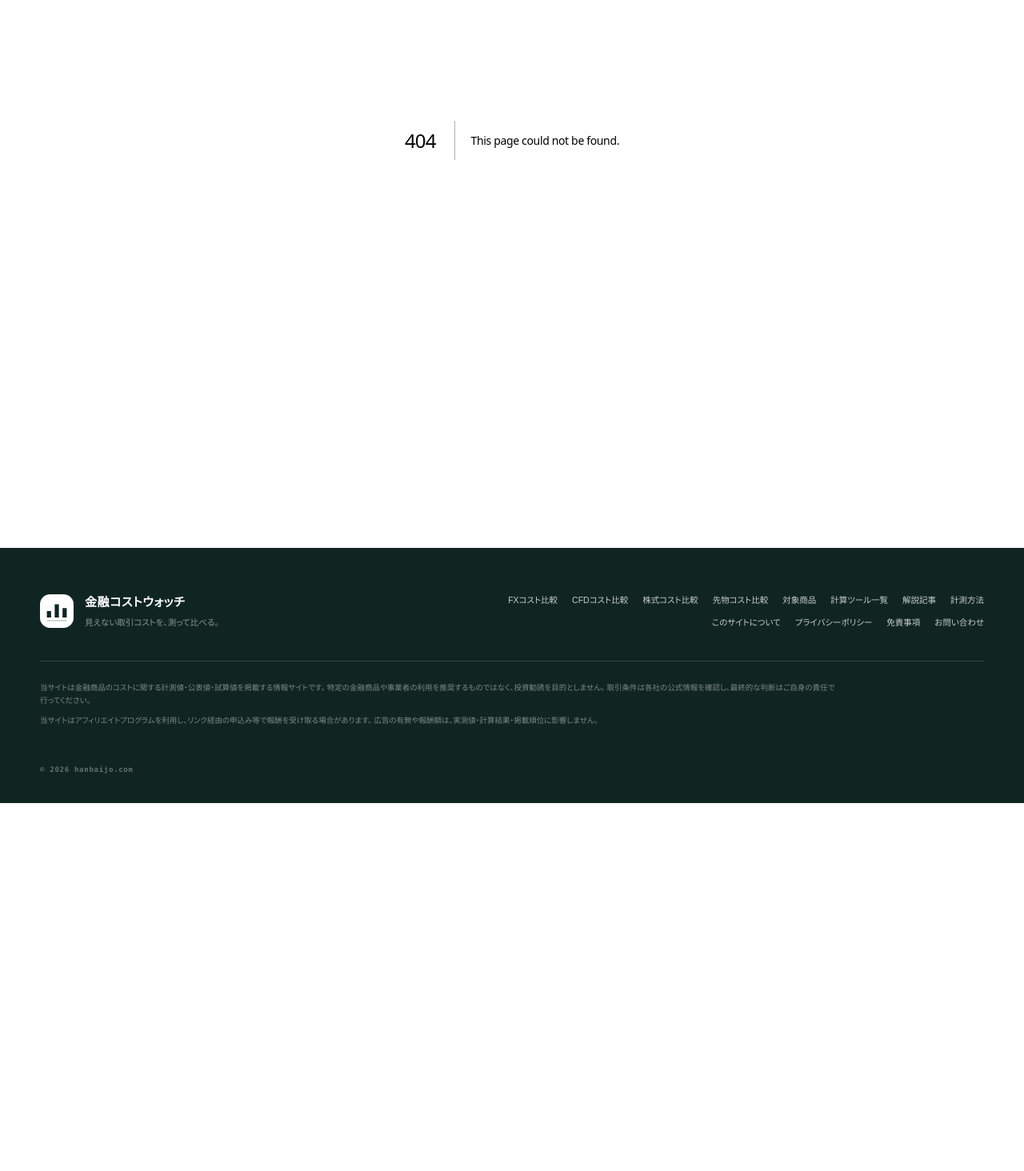
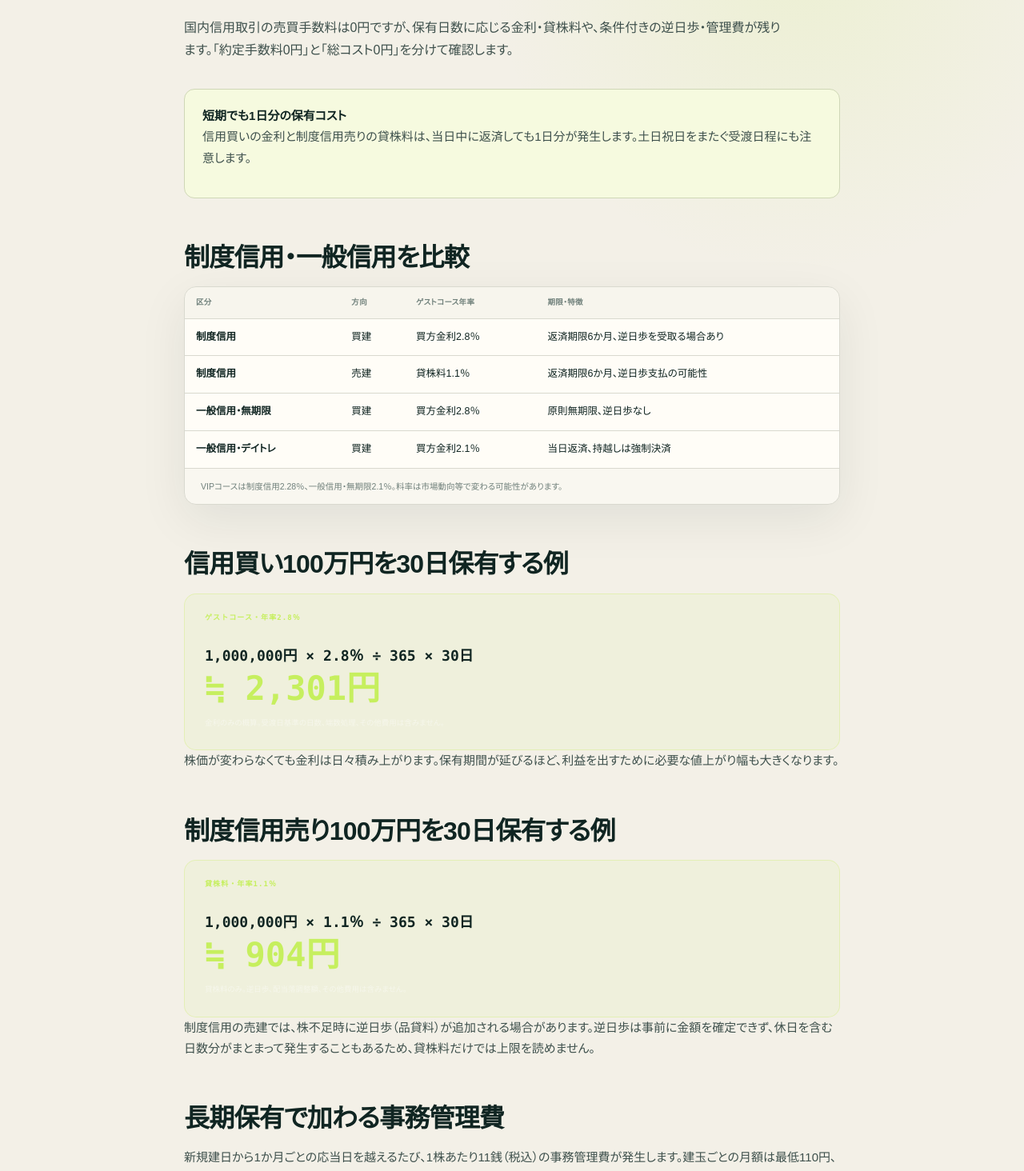
Before and after one commit to mrok18/hanbaijo, a Next.js app: page /articles/dmm-kabu-margin-trading-cost in a window 1280 px wide. Before the commit this address had no page. Shown: the part 302-1766 px from the top of the page at 80% size. Before the commit the page ends 1306 px from the top, so only its background shows below. Built offline with nearby package versions, Linux system fonts and the light colour scheme.

Commit message:
Add DMM Kabu margin trading cost guide

```diff
--- /dev/null
+++ b/app/articles/dmm-kabu-margin-trading-cost/page.tsx
@@ -0,0 +1,76 @@
+import Link from 'next/link';
+import AffiliateOfferCard from '@/components/AffiliateOfferCard';
+import { AFFILIATE_OFFERS } from '@/lib/affiliates';
+
+export const metadata = {
+  title: 'DMM 株の信用取引手数料は無料？金利・貸株料・逆日歩を計算',
+  description: 'DMM 株の国内信用取引について、0円の売買手数料と、買方金利、貸株料、逆日歩、事務管理費、名義書換料、デイトレ強制決済を整理します。',
+};
+
+const faq = [
+  { q: 'DMM 株の国内信用取引は本当に手数料無料ですか？', a: '通常の国内信用取引手数料は約定金額にかかわらず0円です。ただし、金利、貸株料、逆日歩、事務管理費、名義書換料などは別に発生します。' },
+  { q: '信用買いを当日中に返済しても金利はかかりますか？', a: 'かかります。DMM 株の公式案内では、日計り取引でも1日分の買方金利が発生します。' },
+  { q: 'デイトレ信用を翌日に持ち越すとどうなりますか？', a: '当日中に返済されない建玉は翌営業日に強制返済され、1約定につき3,300円（税込）の手数料がかかります。' },
+] as const;
+
+export default function Page() {
+  const jsonLd = { '@context': 'https://schema.org', '@graph': [
+    { '@type': 'Article', headline: metadata.title, description: metadata.description, datePublished: '2026-09-09', dateModified: '2026-09-09', mainEntityOfPage: 'https://hanbaijo.com/articles/dmm-kabu-margin-trading-cost', author: { '@type': 'Organization', name: '金融コストウォッチ' }, publisher: { '@type': 'Organization', name: '金融コストウォッチ' } },
+    { '@type': 'FAQPage', mainEntity: faq.map((item) => ({ '@type': 'Question', name: item.q, acceptedAnswer: { '@type': 'Answer', text: item.a } })) },
+  ] };
+
+  return <article>
+    <script type="application/ld+json" dangerouslySetInnerHTML={{ __html: JSON.stringify(jsonLd).replace(/</g, '\\u003c') }} />
+    <p className="page-kicker">DMM KABU / MARGIN COST</p>
+    <h1>DMM 株の信用取引コスト<br />無料手数料の外側を計算</h1>
+    <p className="lede">国内信用取引の売買手数料は0円ですが、保有日数に応じる金利・貸株料や、条件付きの逆日歩・管理費が残ります。「約定手数料0円」と「総コスト0円」を分けて確認します。</p>
+
+    <div className="callout"><strong>短期でも1日分の保有コスト</strong><p>信用買いの金利と制度信用売りの貸株料は、当日中に返済しても1日分が発生します。土日祝日をまたぐ受渡日程にも注意します。</p></div>
+
+    <h2>制度信用・一般信用を比較</h2>
+    <div className="data-panel"><div className="table-scroll"><table className="rates comparison-table"><thead><tr><th>区分</th><th>方向</th><th>ゲストコース年率</th><th>期限・特徴</th></tr></thead><tbody>
+      <tr><td className="ex-name">制度信用</td><td>買建</td><td>買方金利2.8％</td><td>返済期限6か月、逆日歩を受取る場合あり</td></tr>
+      <tr><td className="ex-name">制度信用</td><td>売建</td><td>貸株料1.1％</td><td>返済期限6か月、逆日歩支払の可能性</td></tr>
+      <tr><td className="ex-name">一般信用・無期限</td><td>買建</td><td>買方金利2.8％</td><td>原則無期限、逆日歩なし</td></tr>
+      <tr><td className="ex-name">一般信用・デイトレ</td><td>買建</td><td>買方金利2.1％</td><td>当日返済、持越しは強制決済</td></tr>
+    </tbody></table></div><p className="panel-note">VIPコースは制度信用2.28％、一般信用・無期限2.1％。料率は市場動向等で変わる可能性があります。</p></div>
+
+    <h2>信用買い100万円を30日保有する例</h2>
+    <div className="fx-formula"><span>ゲストコース・年率2.8％</span><strong>1,000,000円 × 2.8％ ÷ 365 × 30日</strong><b>≒ 2,301円</b><small>金利のみの概算。受渡日基準の日数、端数処理、その他費用は含みません。</small></div>
+    <p>株価が変わらなくても金利は日々積み上がります。保有期間が延びるほど、利益を出すために必要な値上がり幅も大きくなります。</p>
+
+    <h2>制度信用売り100万円を30日保有する例</h2>
+    <div className="fx-formula"><span>貸株料・年率1.1％</span><strong>1,000,000円 × 1.1％ ÷ 365 × 30日</strong><b>≒ 904円</b><small>貸株料のみ。逆日歩、配当落調整額、その他費用は含みません。</small></div>
+    <p>制度信用の売建では、株不足時に逆日歩（品貸料）が追加される場合があります。逆日歩は事前に金額を確定できず、休日を含む日数分がまとまって発生することもあるため、貸株料だけでは上限を読めません。</p>
+
+    <h2>長期保有で加わる事務管理費</h2>
+    <p>新規建日から1か月ごとの応当日を越えるたび、1株あたり11銭（税込）の事務管理費が発生します。建玉ごとの月額は最低110円、上限1,100円です。単元株制度の適用を受けない銘柄は1株あたり110円となります。</p>
+    <p>株価が低く株数が多い建玉では、建玉金額だけでなく株数も管理費へ影響します。</p>
+
+    <h2>権利確定日をまたぐ買建の名義書換料</h2>
+    <p>買建玉のまま決算期末等の権利確定日を越えると、名義書換料（権利手数料）が1取引単位あたり55円（税込）かかります。ETF・ETNは1取引単位あたり5.5円（税込）です。</p>
+    <p>配当や株主優待の権利を目的に現物株と信用売りを組み合わせる場合は、貸株料・逆日歩・配当落調整額なども含めて採算を確認します。</p>
+
+    <h2>デイトレ信用の持越しは3,300円</h2>
+    <p>一般信用のデイトレ建玉は当日中の返済が前提です。未返済の建玉は翌営業日に強制返済され、その際は通常の手数料0円の対象外となり、1約定につき3,300円（税込）がかかります。</p>
+    <div className="callout"><strong>引け前に建玉と注文結果を確認</strong><p>返済注文を出しただけでなく、約定して建玉がゼロになったことを確認します。通信障害や値幅制限で約定しないリスクもあります。</p></div>
+
+    <h2>総コストのチェック順</h2>
+    <ol><li>制度信用・一般信用・デイトレの区分を確認</li><li>買建は買方金利、売建は貸株料を日数で計算</li><li>制度信用売りは逆日歩の発生状況を確認</li><li>1か月超なら事務管理費を追加</li><li>権利確定日をまたぐ買建は名義書換料を追加</li><li>配当落調整額、強制決済等の条件付き費用を確認</li></ol>
+
+    <h2>よくある質問</h2>
+    {faq.map((item) => <section key={item.q}><h3>{item.q}</h3><p>{item.a}</p></section>)}
+
+    <section className="article-sources" aria-labelledby="sources"><h2 id="sources">参照した公式資料</h2><ul>
+      <li><a href="https://kabu.dmm.com/jp/margin/outline/" target="_blank" rel="noopener noreferrer">DMM 株「信用取引の商品概要・取引ルール」</a></li>
+      <li><a href="https://kabu.dmm.com/commission/" target="_blank" rel="noopener noreferrer">DMM 株「手数料・信用金利・貸株料」</a></li>
+      <li><a href="https://kabu.dmm.com/start/guide/margin_beginner/cost/" target="_blank" rel="noopener noreferrer">DMM 株「国内信用取引のコスト」</a></li>
+      <li><a href="https://kabu.dmm.com/support/faqs/article/00294/" target="_blank" rel="noopener noreferrer">DMM 株「事務管理費とは」</a></li>
+      <li><a href="https://kabu.dmm.com/support/faqs/article/00293/" target="_blank" rel="noopener noreferrer">DMM 株「名義書換料とは」</a></li>
+    </ul><p>料率と取引条件は2026年9月9日に確認しました。金利、規制、逆日歩等は変動するため、発注前に公式画面と最新書面を確認してください。</p></section>
+
+    <section className="article-affiliate" aria-label="DMM 株の広告"><AffiliateOfferCard offer={AFFILIATE_OFFERS['dmm-kabu']} /><p className="affiliate-disclosure">上記はA8.netの提携広告です。広告報酬は記事内容や評価に影響しません。信用取引は委託保証金を超える損失が生じる可能性があります。</p></section>
+    <p><Link href="/articles/dmm-kabu-domestic-round-trip-fee">現物取引の往復手数料を確認 →</Link></p>
+    <p><Link href="/stocks/dmm-kabu">DMM 株のコストシート →</Link></p>
+  </article>;
+}
--- a/app/articles/posts.ts
+++ b/app/articles/posts.ts
@@ -1,4 +1,5 @@
 export const POSTS = [
+  { slug: 'dmm-kabu-margin-trading-cost', category: '国内株・DMM 株', title: 'DMM 株の信用取引手数料は無料？金利・貸株料・逆日歩を計算', desc: '0円の売買手数料と、買方金利、貸株料、逆日歩、事務管理費、名義書換料、デイトレ強制決済を整理する。' },
   { slug: 'dmm-kabu-ipo-application', category: '国内株・DMM 株', title: 'DMM 株のIPO申込方法｜前受金不要・完全平等抽選と当選後の手順', desc: '抽選時の資金、完全平等抽選、申込上限、当選・補欠当選後の購入意思表示、NISA口座区分を整理する。' },
   { slug: 'dmm-kabu-dividend-receiving-tax', category: '証券・DMM 株', title: 'DMM 株の配当金はいつ・どこに入る？受取方法と税金を整理', desc: '3つの配当金受取方式、入金時期、税率、特定口座の損益通算、NISAで非課税にする条件を整理する。' },
   { slug: 'dmm-kabu-specific-account-tax', category: '証券・DMM 株', title: 'DMM 株の特定口座｜源泉徴収あり・なし・一般口座と確定申告', desc: '3つの口座区分、年間取引報告書、確定申告、区分を変更できる条件、NISAとの違いを整理する。' },
--- a/app/stocks/dmm-kabu/page.tsx
+++ b/app/stocks/dmm-kabu/page.tsx
@@ -5,6 +5,7 @@ import { AFFILIATE_OFFERS } from '@/lib/affiliates';
 export const metadata = { title: 'DMM 株の国内株手数料・コスト', description: 'DMM 株の国内株現物における1注文ごとの手数料と、信用・米国株で異なる条件を公式情報から整理します。' };
 export default function Page() {
   return <StockProviderFactSheet provider={STOCK_PROVIDERS['dmm-kabu']} affiliateOffer={AFFILIATE_OFFERS['dmm-kabu']} relatedArticles={[
+    { href: '/articles/dmm-kabu-margin-trading-cost', title: '信用取引の総コスト', description: '0円手数料の外にある金利、貸株料、逆日歩、管理費を計算します。' },
     { href: '/articles/dmm-kabu-ipo-application', title: 'IPOの申込方法', description: '前受金不要、完全平等抽選、当選・補欠当選後の購入手続きを整理します。' },
     { href: '/articles/dmm-kabu-dividend-receiving-tax', title: '配当金の受取方法と税金', description: '3つの方式、入金日、特定口座の損益通算、NISA非課税の条件を整理します。' },
     { href: '/articles/dmm-kabu-specific-account-tax', title: '特定口座と確定申告', description: '源泉徴収あり・なし・一般口座、年間取引報告書、区分変更を整理します。' },
--- a/app/stocks/page.tsx
+++ b/app/stocks/page.tsx
@@ -110,6 +110,7 @@ export default function StocksPage() {
           <article className="affiliate-card"><div className="affiliate-card-head"><span>TAX</span><b>DMM 株</b></div><p className="affiliate-category">SPECIFIC ACCOUNT</p><h3>特定口座と確定申告</h3><p>源泉徴収あり・なし・一般口座、年間取引報告書、区分変更を整理します。</p><Link href="/articles/dmm-kabu-specific-account-tax">記事を読む →</Link></article>
           <article className="affiliate-card"><div className="affiliate-card-head"><span>INCOME</span><b>DMM 株</b></div><p className="affiliate-category">DIVIDEND</p><h3>配当金の受取方法と税金</h3><p>証券口座・銀行・郵便局の違いと、NISA非課税、損益通算を整理します。</p><Link href="/articles/dmm-kabu-dividend-receiving-tax">記事を読む →</Link></article>
           <article className="affiliate-card"><div className="affiliate-card-head"><span>APPLY</span><b>DMM 株</b></div><p className="affiliate-category">IPO</p><h3>IPOの申込と抽選</h3><p>前受金不要、完全平等抽選、当選・補欠当選後の購入手続きを整理します。</p><Link href="/articles/dmm-kabu-ipo-application">記事を読む →</Link></article>
+          <article className="affiliate-card"><div className="affiliate-card-head"><span>COST</span><b>DMM 株</b></div><p className="affiliate-category">MARGIN TRADING</p><h3>信用取引の総コスト</h3><p>売買手数料0円の外にある金利、貸株料、逆日歩、管理費を計算します。</p><Link href="/articles/dmm-kabu-margin-trading-cost">記事を読む →</Link></article>
         </div>
       </section>
 
```
